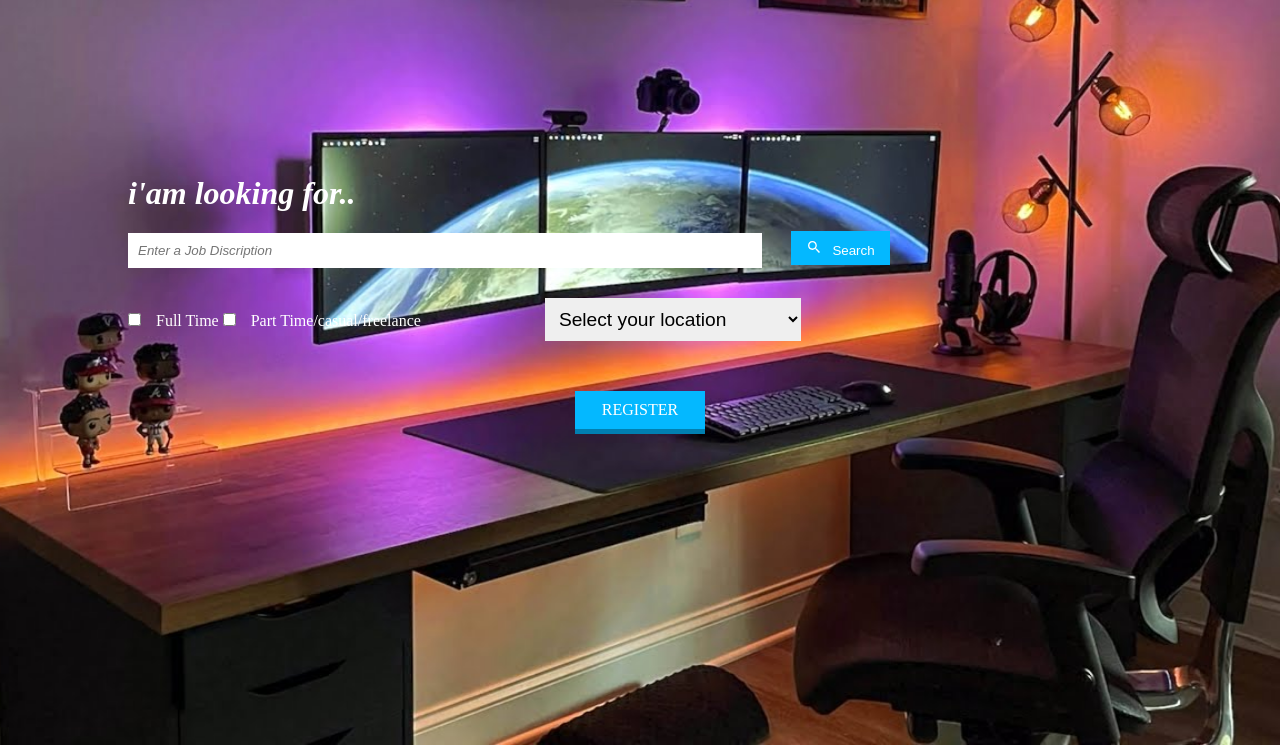
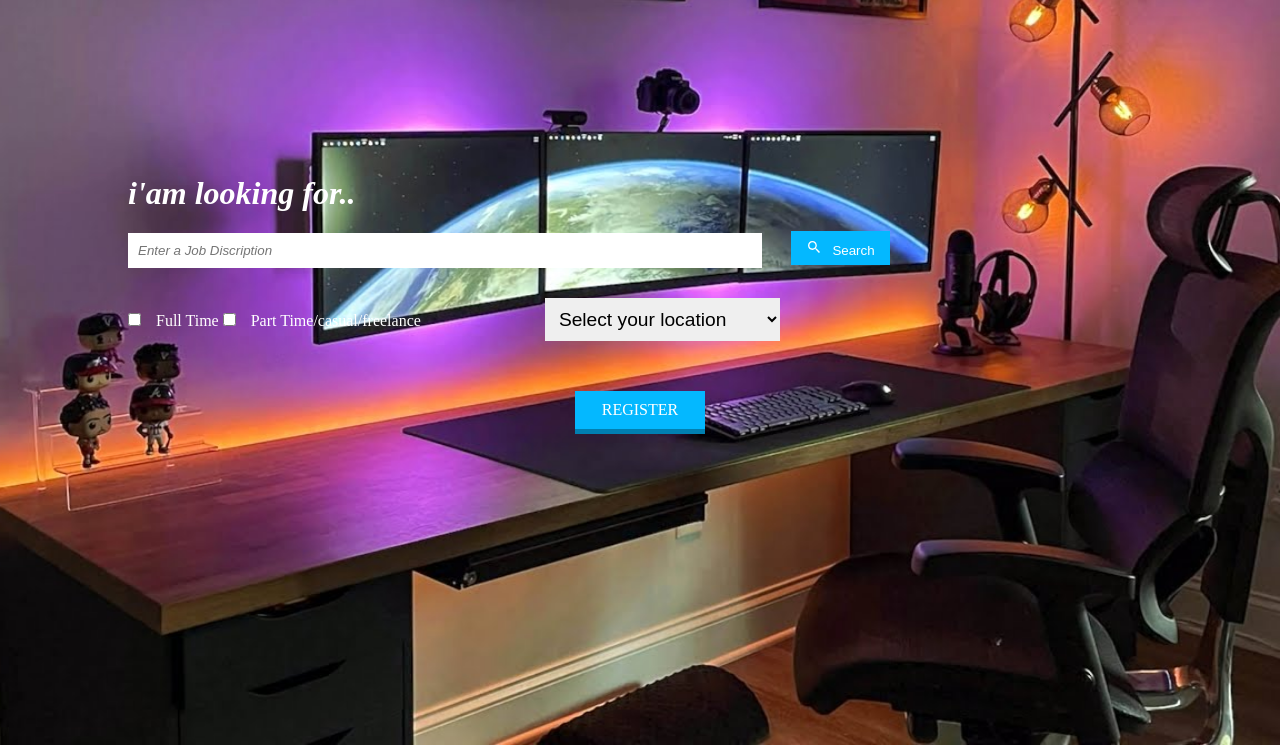
Before and after one commit to hunter518/demoapp, a plain HTML site: page index.html in a window 1280 px wide. Shown: the part 55-800 px from the top of the page. Drawn offline with nearby package versions, Linux system fonts and the light colour scheme.

Commit message:
Update style.css

```diff
--- a/style.css
+++ b/style.css
@@ -121,7 +121,7 @@ color: #fff;
     border: none;
 }
 .checkbox select{
-    width: 25%;
+    width: 23%;
     margin-left: 120px;
     padding: 10px;
     border: none;
```
